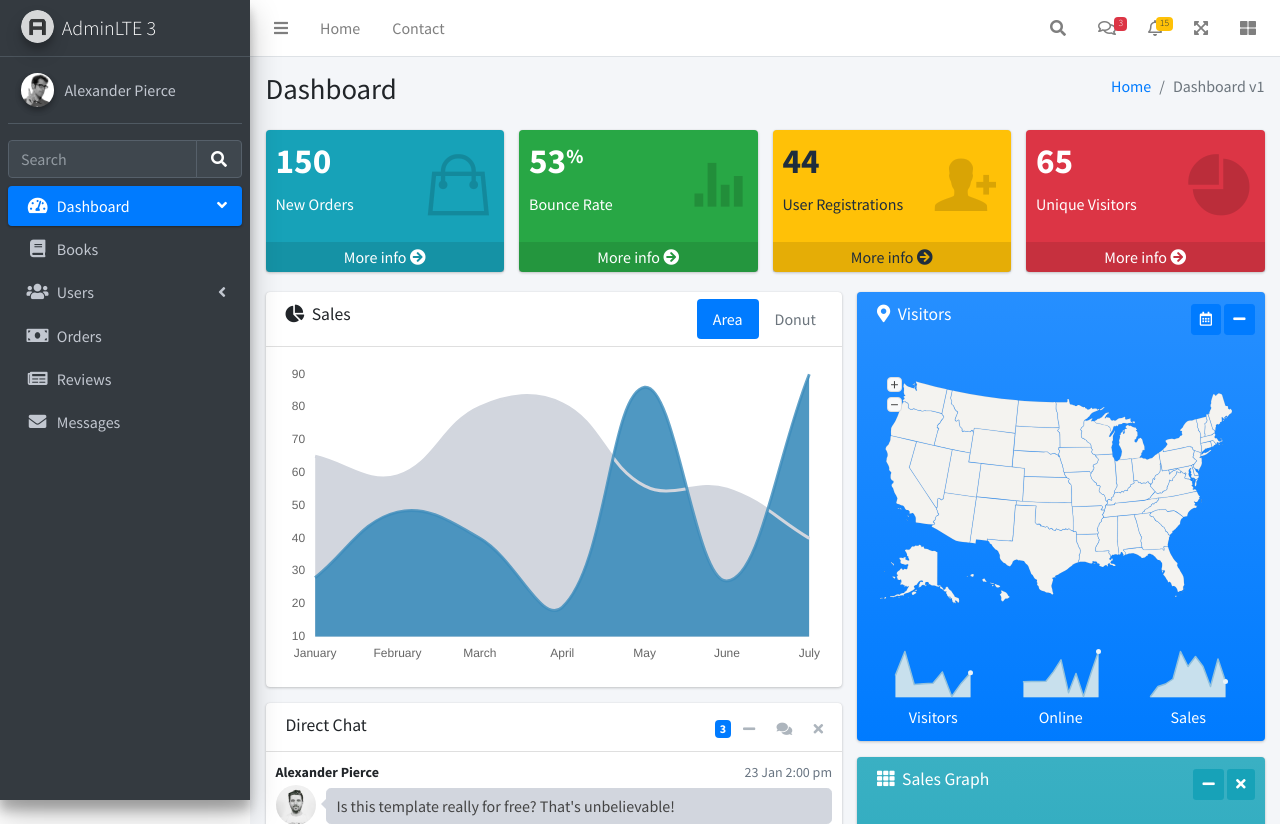
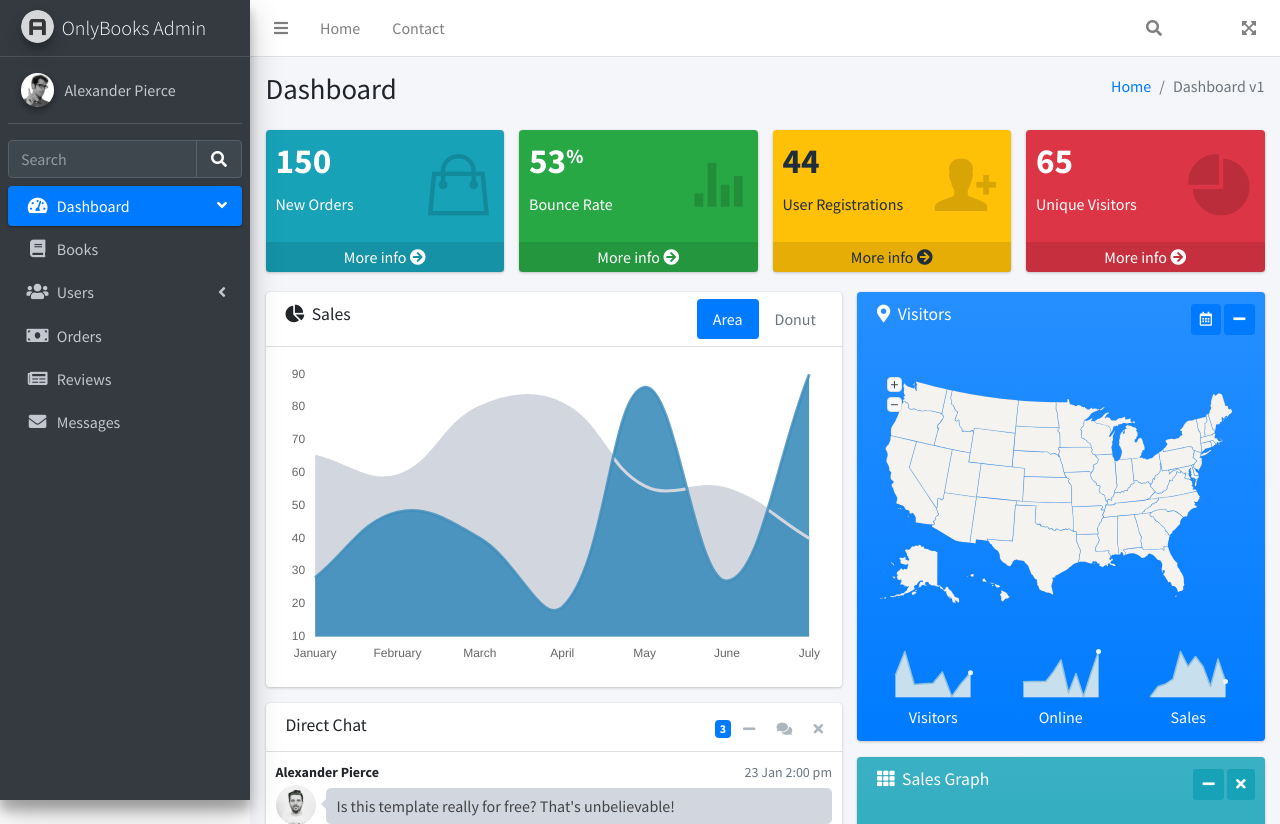
Before and after one commit to mAlex28/only-books, a PHP site: page /admin/index.php in a window 1280 px wide. Shown: the top 824 px of the page. Run offline with PHP 8.4, Linux system fonts and the light colour scheme; some libraries are stand-ins or nearby versions.

Commit message:
modififed

```diff
--- a/admin/includes/navbar.php
+++ b/admin/includes/navbar.php
@@ -6,7 +6,7 @@
               <a class="nav-link" data-widget="pushmenu" href="#" role="button"><i class="fas fa-bars"></i></a>
           </li>
           <li class="nav-item d-none d-sm-inline-block">
-              <a href="index3.html" class="nav-link">Home</a>
+              <a href="index.php" class="nav-link">Home</a>
           </li>
           <li class="nav-item d-none d-sm-inline-block">
               <a href="#" class="nav-link">Contact</a>
@@ -37,89 +37,20 @@
               </div>
           </li>
 
-          <!-- Messages Dropdown Menu -->
+          <!-- Notifications Dropdown Menu -->
           <li class="nav-item dropdown">
               <a class="nav-link" data-toggle="dropdown" href="#">
-                  <i class="far fa-comments"></i>
-                  <span class="badge badge-danger navbar-badge">3</span>
+                  <i class="far fa-bars"></i>
               </a>
               <div class="dropdown-menu dropdown-menu-lg dropdown-menu-right">
+                  <div class="dropdown-divider"></div>
                   <a href="#" class="dropdown-item">
-                      <!-- Message Start -->
-                      <div class="media">
-                          <img src="dist/img/user1-128x128.jpg" alt="User Avatar" class="img-size-50 mr-3 img-circle">
-                          <div class="media-body">
-                              <h3 class="dropdown-item-title">
-                                  Brad Diesel
-                                  <span class="float-right text-sm text-danger"><i class="fas fa-star"></i></span>
-                              </h3>
-                              <p class="text-sm">Call me whenever you can...</p>
-                              <p class="text-sm text-muted"><i class="far fa-clock mr-1"></i> 4 Hours Ago</p>
-                          </div>
-                      </div>
-                      <!-- Message End -->
+                      <i class="fas fa-sign-out-alt mr-2"></i> 4 new messages
                   </a>
                   <div class="dropdown-divider"></div>
                   <a href="#" class="dropdown-item">
-                      <!-- Message Start -->
-                      <div class="media">
-                          <img src="dist/img/user8-128x128.jpg" alt="User Avatar" class="img-size-50 img-circle mr-3">
-                          <div class="media-body">
-                              <h3 class="dropdown-item-title">
-                                  John Pierce
-                                  <span class="float-right text-sm text-muted"><i class="fas fa-star"></i></span>
-                              </h3>
-                              <p class="text-sm">I got your message bro</p>
-                              <p class="text-sm text-muted"><i class="far fa-clock mr-1"></i> 4 Hours Ago</p>
-                          </div>
-                      </div>
-                      <!-- Message End -->
+                      <i class="fas fa-user mr-2"></i> 8 friend requests
                   </a>
-                  <div class="dropdown-divider"></div>
-                  <a href="#" class="dropdown-item">
-                      <!-- Message Start -->
-                      <div class="media">
-                          <img src="dist/img/user3-128x128.jpg" alt="User Avatar" class="img-size-50 img-circle mr-3">
-                          <div class="media-body">
-                              <h3 class="dropdown-item-title">
-                                  Nora Silvester
-                                  <span class="float-right text-sm text-warning"><i class="fas fa-star"></i></span>
-                              </h3>
-                              <p class="text-sm">The subject goes here</p>
-                              <p class="text-sm text-muted"><i class="far fa-clock mr-1"></i> 4 Hours Ago</p>
-                          </div>
-                      </div>
-                      <!-- Message End -->
-                  </a>
-                  <div class="dropdown-divider"></div>
-                  <a href="#" class="dropdown-item dropdown-footer">See All Messages</a>
-              </div>
-          </li>
-          <!-- Notifications Dropdown Menu -->
-          <li class="nav-item dropdown">
-              <a class="nav-link" data-toggle="dropdown" href="#">
-                  <i class="far fa-bell"></i>
-                  <span class="badge badge-warning navbar-badge">15</span>
-              </a>
-              <div class="dropdown-menu dropdown-menu-lg dropdown-menu-right">
-                  <span class="dropdown-item dropdown-header">15 Notifications</span>
-                  <div class="dropdown-divider"></div>
-                  <a href="#" class="dropdown-item">
-                      <i class="fas fa-envelope mr-2"></i> 4 new messages
-                      <span class="float-right text-muted text-sm">3 mins</span>
-                  </a>
-                  <div class="dropdown-divider"></div>
-                  <a href="#" class="dropdown-item">
-                      <i class="fas fa-users mr-2"></i> 8 friend requests
-                      <span class="float-right text-muted text-sm">12 hours</span>
-                  </a>
-                  <div class="dropdown-divider"></div>
-                  <a href="#" class="dropdown-item">
-                      <i class="fas fa-file mr-2"></i> 3 new reports
-                      <span class="float-right text-muted text-sm">2 days</span>
-                  </a>
-                  <div class="dropdown-divider"></div>
-                  <a href="#" class="dropdown-item dropdown-footer">See All Notifications</a>
               </div>
           </li>
           <li class="nav-item">
@@ -127,11 +58,6 @@
                   <i class="fas fa-expand-arrows-alt"></i>
               </a>
           </li>
-          <li class="nav-item">
-              <a class="nav-link" data-widget="control-sidebar" data-slide="true" href="#" role="button">
-                  <i class="fas fa-th-large"></i>
-              </a>
-          </li>
       </ul>
   </nav>
   <!-- /.navbar -->
--- a/admin/includes/sidebar.php
+++ b/admin/includes/sidebar.php
@@ -1,9 +1,9 @@
   <!-- Main Sidebar Container -->
   <aside class="main-sidebar sidebar-dark-primary elevation-4">
       <!-- Brand Logo -->
-      <a href="index3.html" class="brand-link">
-          <img src="dist/img/AdminLTELogo.png" alt="AdminLTE Logo" class="brand-image img-circle elevation-3" style="opacity: .8">
-          <span class="brand-text font-weight-light">AdminLTE 3</span>
+      <a href="index.php" class="brand-link">
+          <img src="dist/img/AdminLTELogo.png" alt="Admin Logo" class="brand-image img-circle elevation-3" style="opacity: .8">
+          <span class="brand-text font-weight-light">OnlyBooks Admin</span>
       </a>
 
       <!-- Sidebar -->
```
